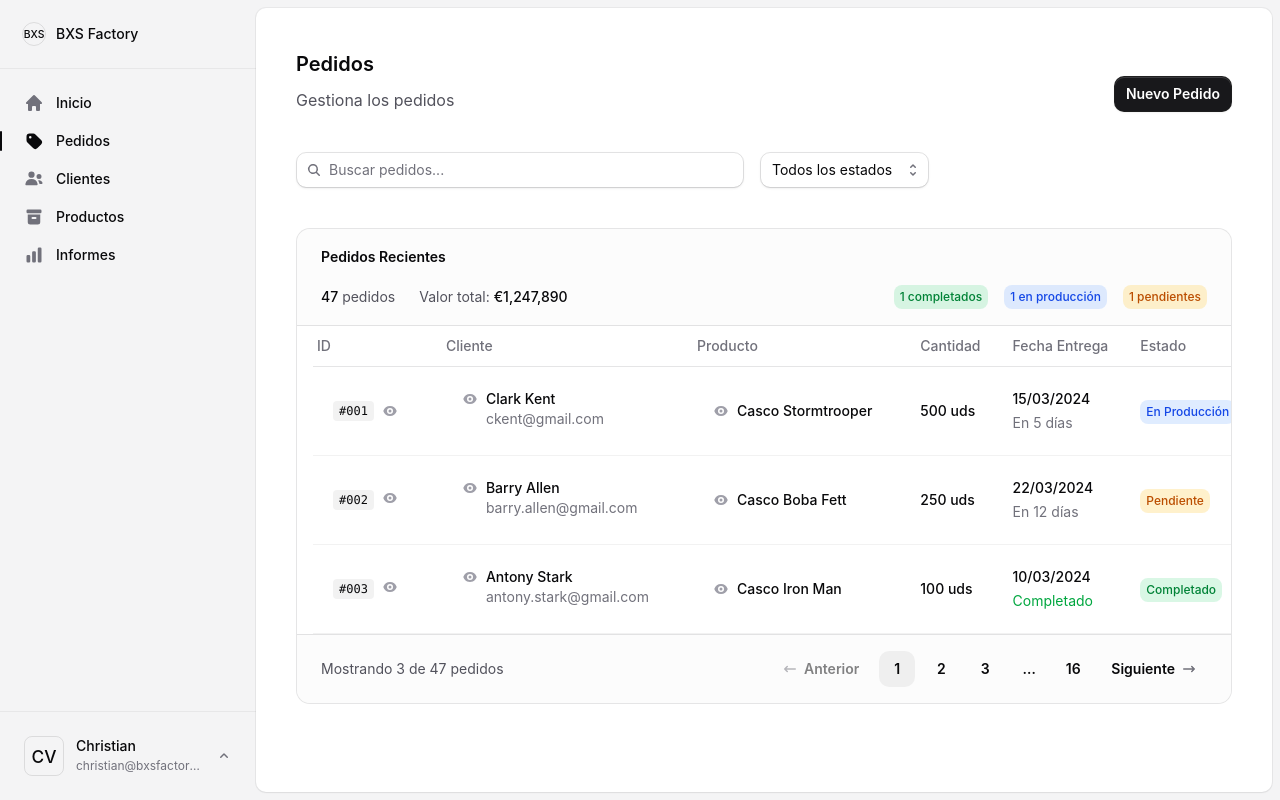
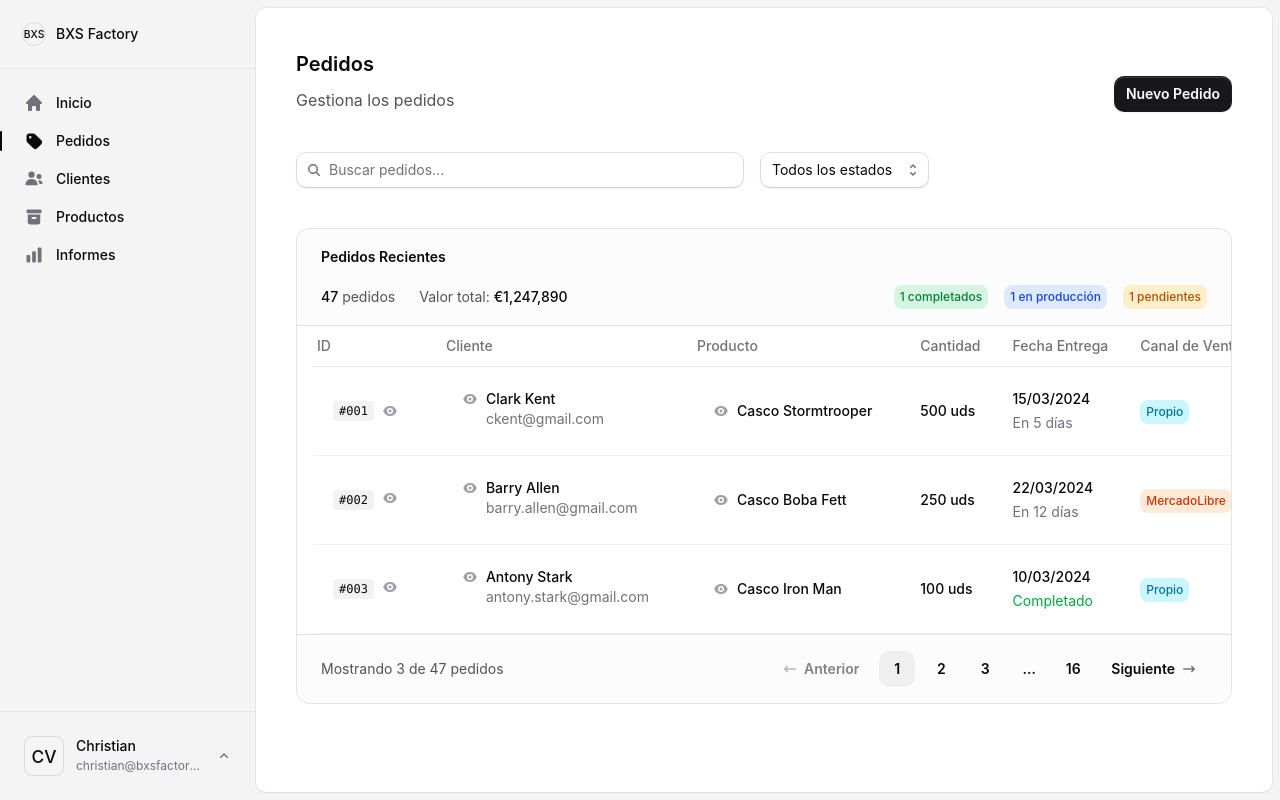
Before and after one commit to FranciscoMessina/prototipo-sdii, a React (Vite) app: page /pedidos in a window 1280 px wide. Built offline with nearby package versions, Linux system fonts and the light colour scheme.

Commit message:
Clear notes from order details in pedidos_.$id.tsx and pedidos.tsx; add "Canal de Venta" column to pedidos page; remove supplier name in productos_.$id.tsx for consistency.

```diff
--- a/src/routes/pedidos.tsx
+++ b/src/routes/pedidos.tsx
@@ -136,6 +136,7 @@ function PedidosPage() {
                                 <TableHeader>Producto</TableHeader>
                                 <TableHeader>Cantidad</TableHeader>
                                 <TableHeader>Fecha Entrega</TableHeader>
+                                <TableHeader>Canal de Venta</TableHeader>
                                 <TableHeader>Estado</TableHeader>
                             </TableRow>
                         </TableHead>
@@ -179,6 +180,9 @@ function PedidosPage() {
                                     <div className="text-sm/6 text-zinc-500 dark:text-zinc-400">En 5 días</div>
                                 </TableCell>
                                 <TableCell>
+                                    <Badge color="cyan">Propio</Badge>
+                                </TableCell>
+                                <TableCell>
                                     <Badge color="blue">En Producción</Badge>
                                 </TableCell>
                             </TableRow>
@@ -210,9 +214,6 @@ function PedidosPage() {
                                         <div className="flex items-start leading-4 gap-2">
                                             <EyeIcon className="h-4 w-4 text-zinc-400 hover:text-blue-600 dark:hover:text-blue-400" />
                                             <div className="font-medium text-zinc-950 dark:text-white hover:text-blue-600 dark:hover:text-blue-400">Casco Boba Fett</div>
-
-
-
                                         </div>
                                     </Link>
                                 </TableCell>
@@ -220,6 +221,9 @@ function PedidosPage() {
                                 <TableCell>
                                     <div className="font-medium">22/03/2024</div>
                                     <div className="text-sm/6 text-zinc-500 dark:text-zinc-400">En 12 días</div>
+                                </TableCell>
+                                <TableCell>
+                                    <Badge color="orange">MercadoLibre</Badge>
                                 </TableCell>
                                 <TableCell>
                                     <Badge color="amber">Pendiente</Badge>
@@ -263,6 +267,9 @@ function PedidosPage() {
                                 <TableCell>
                                     <div className="font-medium">10/03/2024</div>
                                     <div className="text-sm/6 text-green-600 dark:text-green-400">Completado</div>
+                                </TableCell>
+                                <TableCell>
+                                    <Badge color="cyan">Propio</Badge>
                                 </TableCell>
                                 <TableCell>
                                     <Badge color="green">Completado</Badge>
--- a/src/routes/pedidos_.$id.tsx
+++ b/src/routes/pedidos_.$id.tsx
@@ -26,7 +26,7 @@ const getOrderById = (id: string) => {
       deliveryDate: '15/03/2024',
       status: 'En Producción',
       priority: 'Normal',
-      notes: 'Válvulas para sistema de refrigeración industrial. Especificaciones técnicas según norma ISO 14313.',
+      notes: '',
       shippingAddress: {
         street: 'Av. Industrial 1234',
         city: 'Buenos Aires',
@@ -55,7 +55,7 @@ const getOrderById = (id: string) => {
       deliveryDate: '22/03/2024',
       status: 'Pendiente',
       priority: 'Alta',
-      notes: 'Componentes para línea de producción. Requiere certificación de calidad antes del envío.',
+      notes: '',
       shippingAddress: {
         street: 'Polígono Industrial Norte 45',
         city: 'Córdoba',
@@ -84,7 +84,7 @@ const getOrderById = (id: string) => {
       deliveryDate: '10/03/2024',
       status: 'Completado',
       priority: 'Normal',
-      notes: 'Piezas fundidas según especificaciones técnicas del cliente. Entregado según cronograma.',
+      notes: '',
       shippingAddress: {
         street: 'Zona Franca 789',
         city: 'Rosario',
--- a/src/routes/productos_.$id.tsx
+++ b/src/routes/productos_.$id.tsx
@@ -47,7 +47,7 @@ const getProductById = (id: string) => {
         color: 'Negro',
         peso: '1.5kg'
       },
-      supplier: 'Componentes de Precisión Ltda.',
+
       lastUpdated: '12/03/2024',
       reorderPoint: 50,
       leadTime: '7 días'
```
Lines whose indentation alone changed are shown as unchanged.
